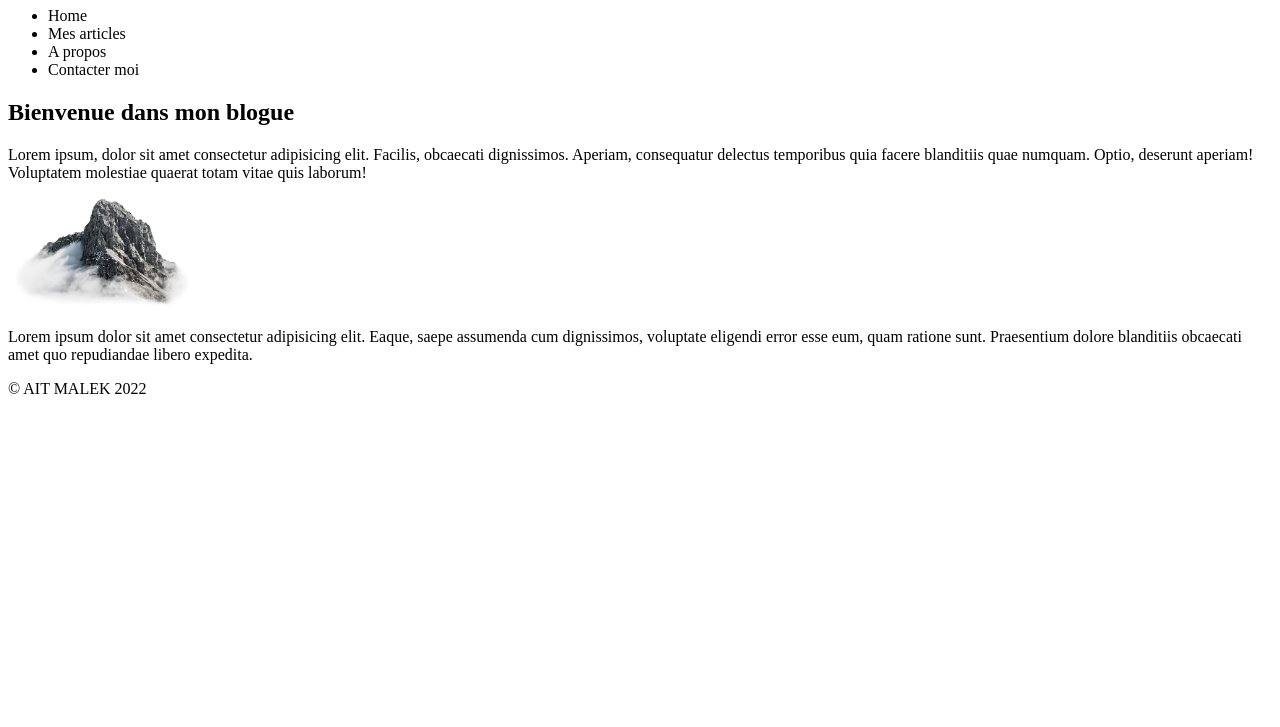
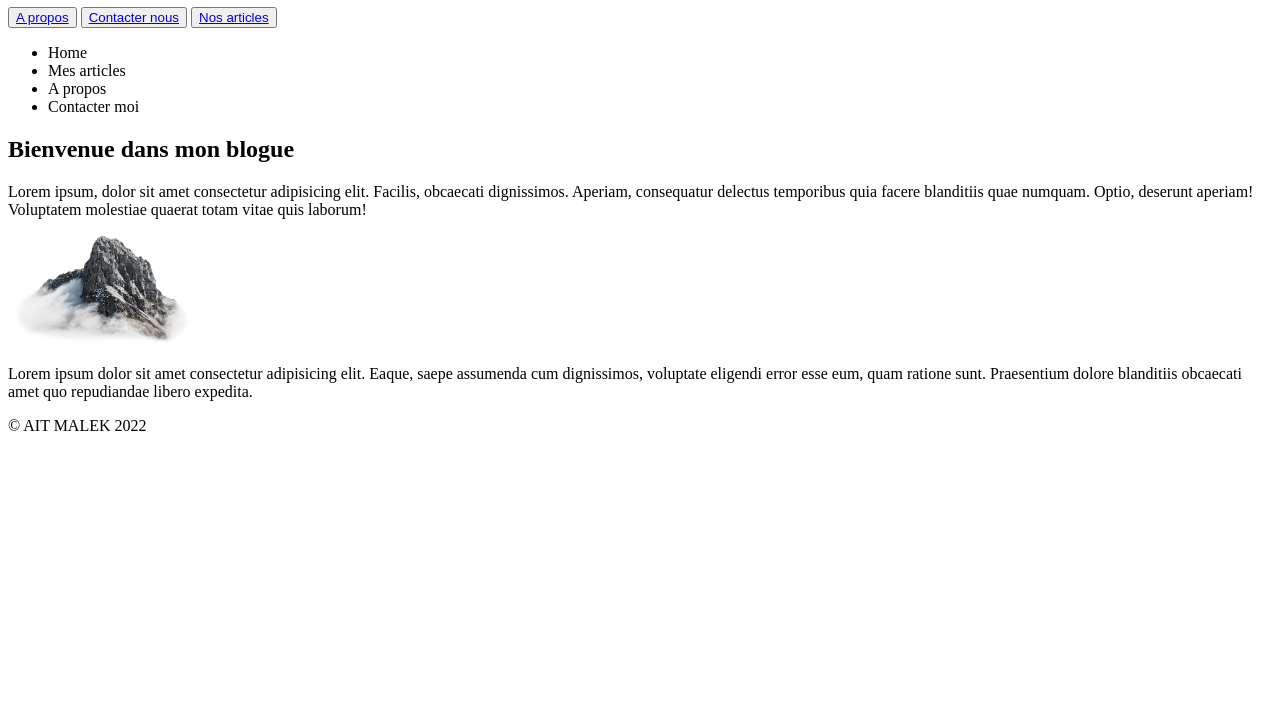
Before and after one commit to MalekMal/tp01-upm, a plain HTML site: page index.html in a window 1280 px wide. Shown: the part 73-800 px from the top of the page. Drawn offline with Linux system fonts and the light colour scheme.

Commit message:
Fin partie 1

```diff
--- a/index.html
+++ b/index.html
@@ -9,6 +9,9 @@
 </head>
 <body>
     <h1>BlogueIno</h1>
+    <button><a href="./apropos.html">A propos</a></button>
+    <button><a href="./contact.html">Contacter nous</a></button>
+    <button><a href="./articles.html">Nos articles</a></button>
     <ul>
         <li>Home</li>
         <li>Mes articles</li>
```
